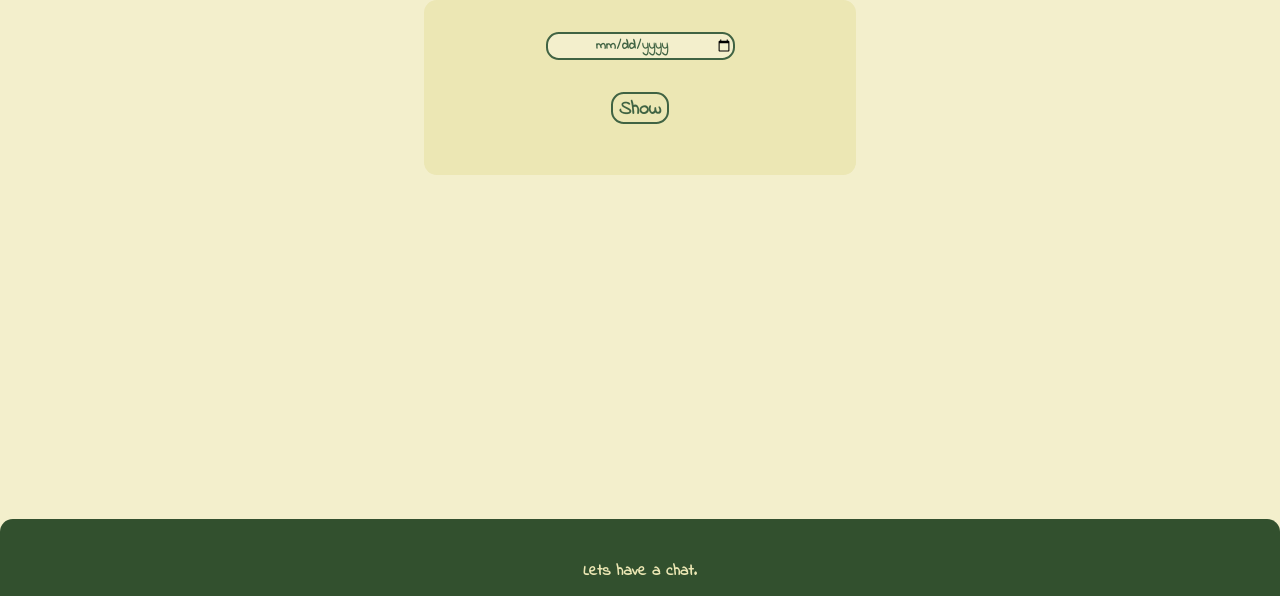
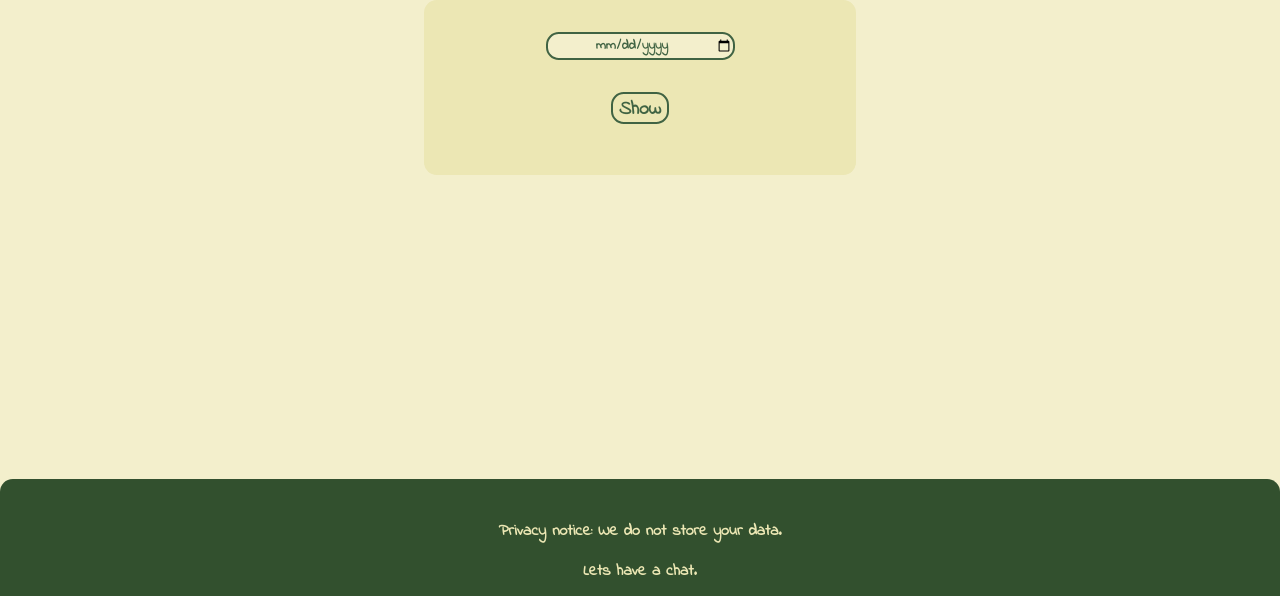
Before and after one commit to Roshannair24/palindrome-birthday, a plain HTML site: page index.html in a window 1280 px wide. Shown: the part 90-686 px from the top of the page. Drawn offline with nearby package versions, Linux system fonts and the light colour scheme.

Commit message:
Update index.html

```diff
--- a/index.html
+++ b/index.html
@@ -39,6 +39,7 @@
 
     <footer class="footer">
       <div class="footer-header">
+        <p>Privacy notice: We do not store your data.</p>
         <p>Lets have a chat.</p>
         <p>© | 2021 | RoshFolio</p>
       </div>
```
